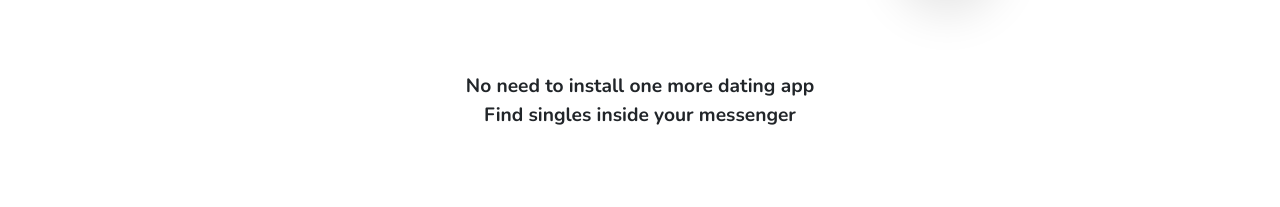
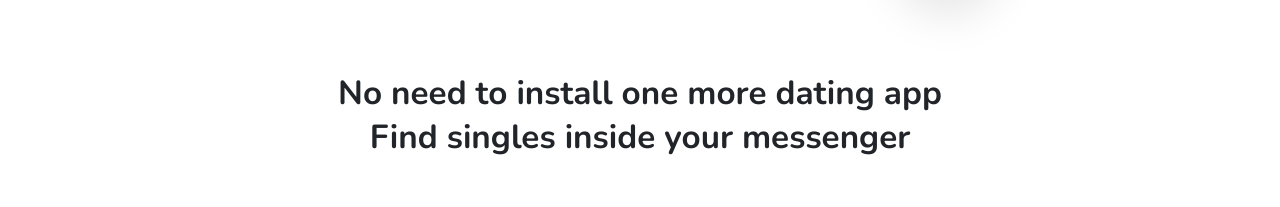
Before and after one commit to webDevT/flirt, a website: page app/index.html in a window 1280 px wide. Shown: the part 583-790 px from the top of the page. Drawn offline with nearby package versions, Linux system fonts and the light colour scheme.

Commit message:
font size updates

```diff
--- a/app/sass/_media.sass
+++ b/app/sass/_media.sass
@@ -499,3 +499,5 @@
 		left: 0
 	.text-section
 		margin-top:  6vw
+		font-size: 2.6vw
+		line-height: 1.3
--- a/app/sass/style.sass
+++ b/app/sass/style.sass
@@ -709,8 +709,9 @@ h3
 //start text-section
 .text-section
     text-align: center
-    margin-top: 10vw
+    margin-top: 12vw
     font-weight: 700
+    font-size: 4.8vw
     span
         display: block
 
```
Also changed, not shown: app/css/style.min.css, docs/css/style.min.css.
